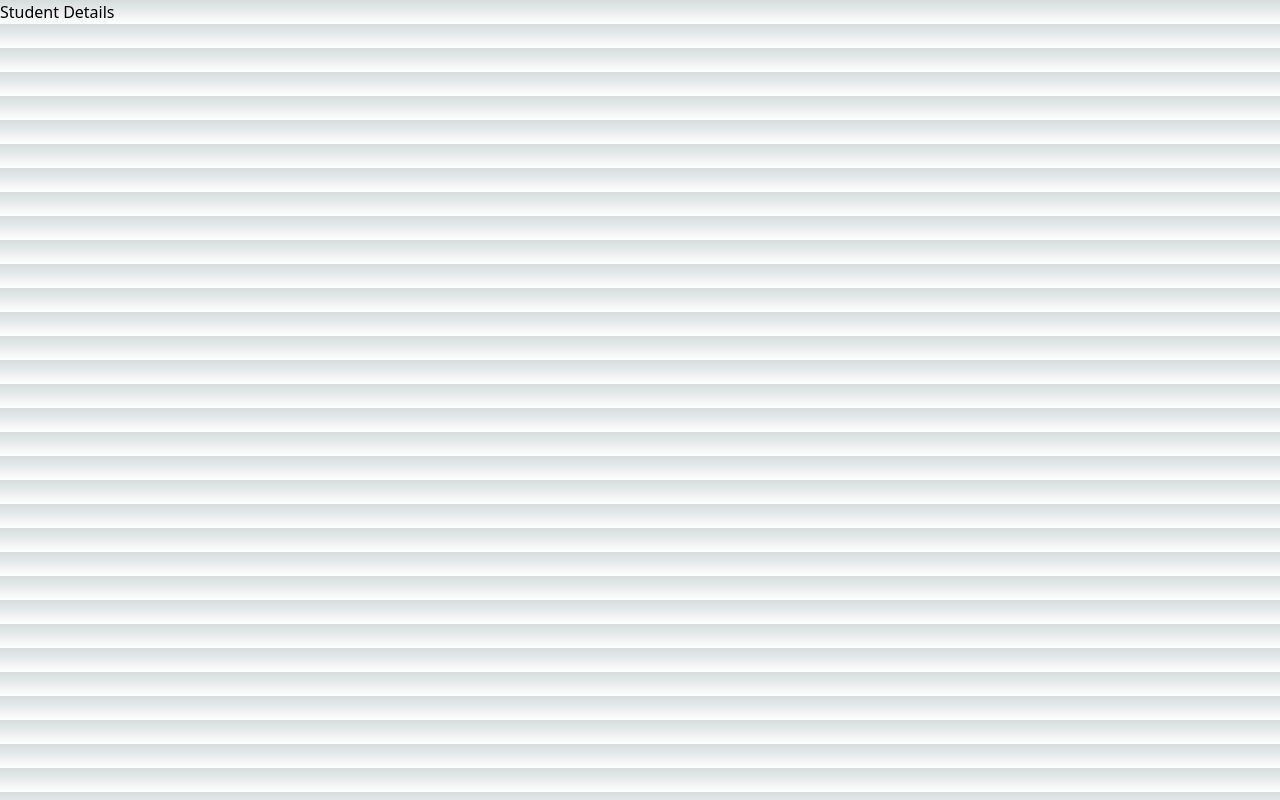
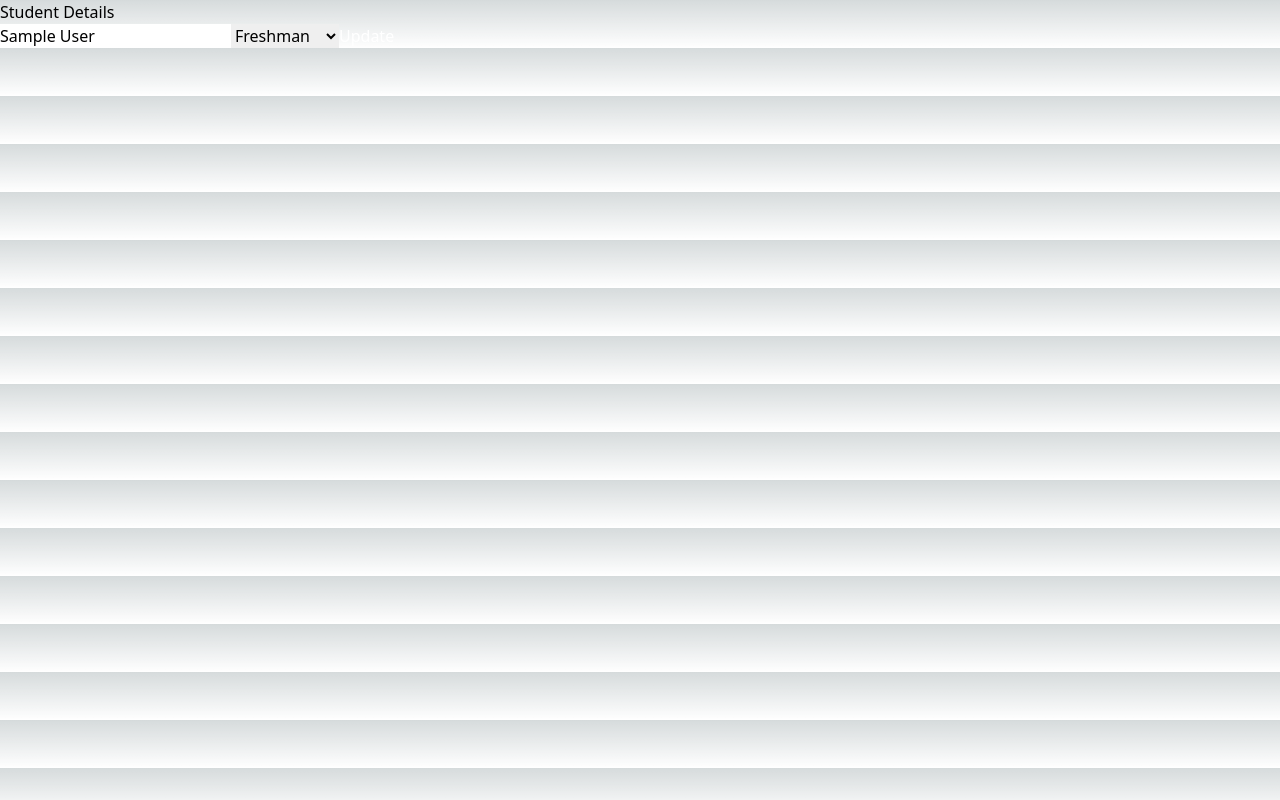
Before and after one commit to ChasexCodex/hbku-class-scheduler, a Next.js app: page /student/details in a window 1280 px wide. Built offline with nearby package versions, Linux system fonts and the light colour scheme; no server answers; sample sign-in values are in the browser's storage.

Commit message:
fix auth guard

```diff
--- /dev/null
+++ b/components/AuthGuard.tsx
@@ -0,0 +1,36 @@
+import {ComponentType, useEffect} from "react";
+import {useAuth} from "@/hooks/AuthContext";
+import {useRouter} from "next/router";
+import Loading from "@/components/Loading";
+
+const loginRoute = '/student/login'
+const dashboardRoute = '/student/dashboard'
+
+const AuthGuard = (WrappedComponent: ComponentType, optionalAuth?: boolean) => {
+  // eslint-disable-next-line react/display-name
+  return (props: any) => {
+    /* eslint-disable react-hooks/rules-of-hooks */
+    const {user, loading} = useAuth()
+    const router = useRouter()
+
+    useEffect(() => {
+      if (loading) return
+
+      if (!optionalAuth && !user.data) {
+        router.push(loginRoute)
+        return
+      }
+
+      if (optionalAuth && user.data) {
+        router.push(dashboardRoute)
+        return
+      }
+
+    }, [loading, user, router]);
+
+    return loading ? <Loading/> : <WrappedComponent {...props}/>
+  }
+}
+
+
+export default AuthGuard;
--- a/components/AuthRedirect.tsx
+++ /dev/null
@@ -1,33 +0,0 @@
-import {PropsWithChildren, useEffect} from "react";
-import {useAuth} from "@/hooks/AuthContext";
-import {useRouter} from "next/router";
-import Loading from "@/components/Loading";
-
-const loginRoute = '/student/login'
-const dashboardRoute = '/student/dashboard'
-
-type Props = PropsWithChildren<{
-  optionalAuth?: boolean
-}>
-
-export default function AuthRedirect({children, optionalAuth}: Props) {
-  const {user, loading} = useAuth()
-  const router = useRouter()
-
-  useEffect(() => {
-    if (loading) return
-
-    if (!optionalAuth && !user.data) {
-      router.push(loginRoute)
-      return
-    }
-
-    if (optionalAuth && user.data) {
-      router.push(dashboardRoute)
-      return
-    }
-
-  }, [loading, optionalAuth, user, router]);
-
-  return loading ? <Loading/> : <>{children}</>
-}
--- a/pages/student/dashboard.tsx
+++ b/pages/student/dashboard.tsx
@@ -1,10 +1,10 @@
 import Link from "next/link";
 import {logout} from "@/utils/auth";
-import AuthRedirect from "@/components/AuthRedirect";
+import AuthGuard from "@/components/AuthGuard";
 import {useAuth} from "@/hooks/AuthContext";
 
 
-export default function StudentDashboard() {
+function StudentDashboard() {
   const {user} = useAuth()
 
   const handleSubmit = async (e: any) => {
@@ -22,7 +22,6 @@ export default function StudentDashboard() {
   }
 
   return (
-    <AuthRedirect>
     <div>
       <form onSubmit={handleSubmit}>
         <button type="submit">Logout</button>
@@ -30,6 +29,7 @@ export default function StudentDashboard() {
       <Link href="/student/details">Details</Link>
       <p>{user.displayName}</p>
     </div>
-    </AuthRedirect>
   )
 }
+
+export default AuthGuard(StudentDashboard)
--- a/pages/student/details.tsx
+++ b/pages/student/details.tsx
@@ -1,14 +1,20 @@
 import {getStudentData} from "@/utils/students";
 import {useEffect, useState} from "react";
-import AuthRedirect from "@/components/AuthRedirect";
+import AuthGuard from "@/components/AuthGuard";
 import {useAuth} from "@/hooks/AuthContext";
 
-export default function Details() {
+function Details() {
   const {user} = useAuth()
   const [studentData, setStudentData] = useState<object | undefined>()
 
+  const handleSubmit = (e: any) => {
+    e.preventDefault()
+    const data = new FormData(e.target)
+  }
+
   useEffect(() => {
     if (!user) return
+
 
     getStudentData(user)
       .then(e => {
@@ -19,11 +25,21 @@ export default function Details() {
   }, [user])
 
   return (
-    <AuthRedirect>
       <div>
         <h1>Student Details</h1>
-        {JSON.stringify(studentData)}
+        {studentData && JSON.stringify(studentData)}
+        <form onSubmit={handleSubmit} className="text-black">
+          <input type="text" name="name" placeholder="Name" defaultValue={user.data.displayName}/>
+          <select name="year" defaultValue="1">
+            <option value="1">Freshman</option>
+            <option value="2">Sophomore</option>
+            <option value="3">Junior</option>
+            <option value="4">Senior</option>
+          </select>
+          <button type="submit" className="text-white">Update</button>
+        </form>
       </div>
-    </AuthRedirect>
   )
 }
+
+export default AuthGuard(Details)
--- a/pages/student/login.tsx
+++ b/pages/student/login.tsx
@@ -2,11 +2,11 @@ import {Inter} from "next/font/google";
 import {useState} from "react";
 import {useRouter} from "next/router";
 import {login} from "@/utils/auth";
-import AuthRedirect from "@/components/AuthRedirect";
+import AuthGuard from "@/components/AuthGuard";
 
 const inter = Inter({subsets: ["latin"]});
 
-export default function LoginPage() {
+function LoginPage() {
   const router = useRouter()
   const [error, setError] = useState<string | undefined>()
 
@@ -25,7 +25,6 @@ export default function LoginPage() {
   }
 
   return (
-    <AuthRedirect optionalAuth={true}>
       <main className={`h-screen w-screen flex justify-center items-center bg-zinc-900 ${inter.className}`}>
         <form onSubmit={handleSubmit}
               className="grid grid-cols-5 border-2 p-16 rounded-3xl gap-x-20 gap-y-10 shadow-md shadow-white bg-zinc-800">
@@ -60,6 +59,7 @@ export default function LoginPage() {
           }
         </form>
       </main>
-    </AuthRedirect>
   )
 }
+
+export default AuthGuard(LoginPage, true)
--- a/utils/students.ts
+++ b/utils/students.ts
@@ -3,7 +3,6 @@ import {db} from "@/utils/firebase";
 import {User} from "@/types";
 
 export const getStudentData = async (user: User) => {
-  console.log(user.data.uid)
   const d = doc(db, 'students', user.data.uid)
   const snapshot = await getDoc(d);
 
```
Lines whose indentation alone changed are shown as unchanged.
